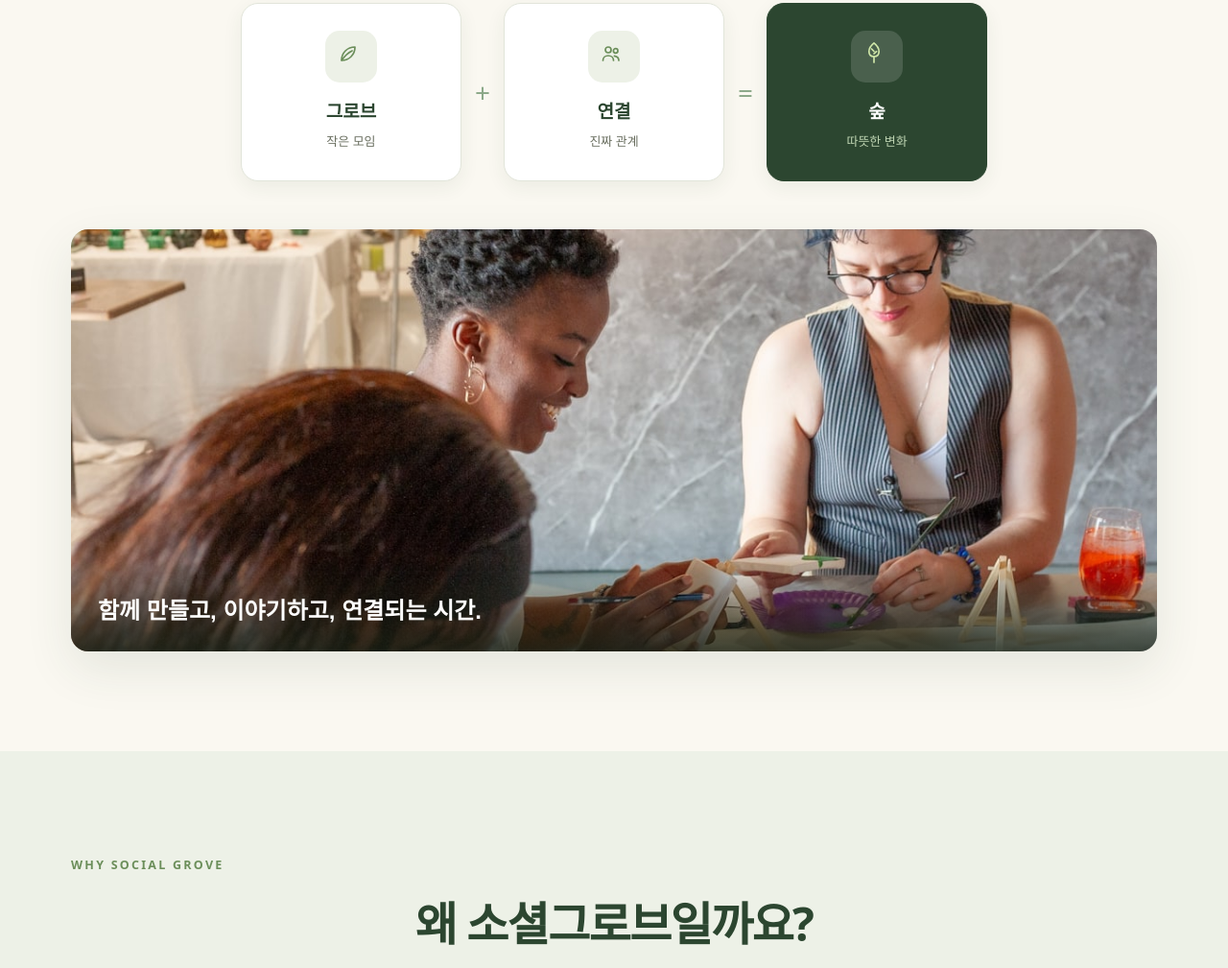
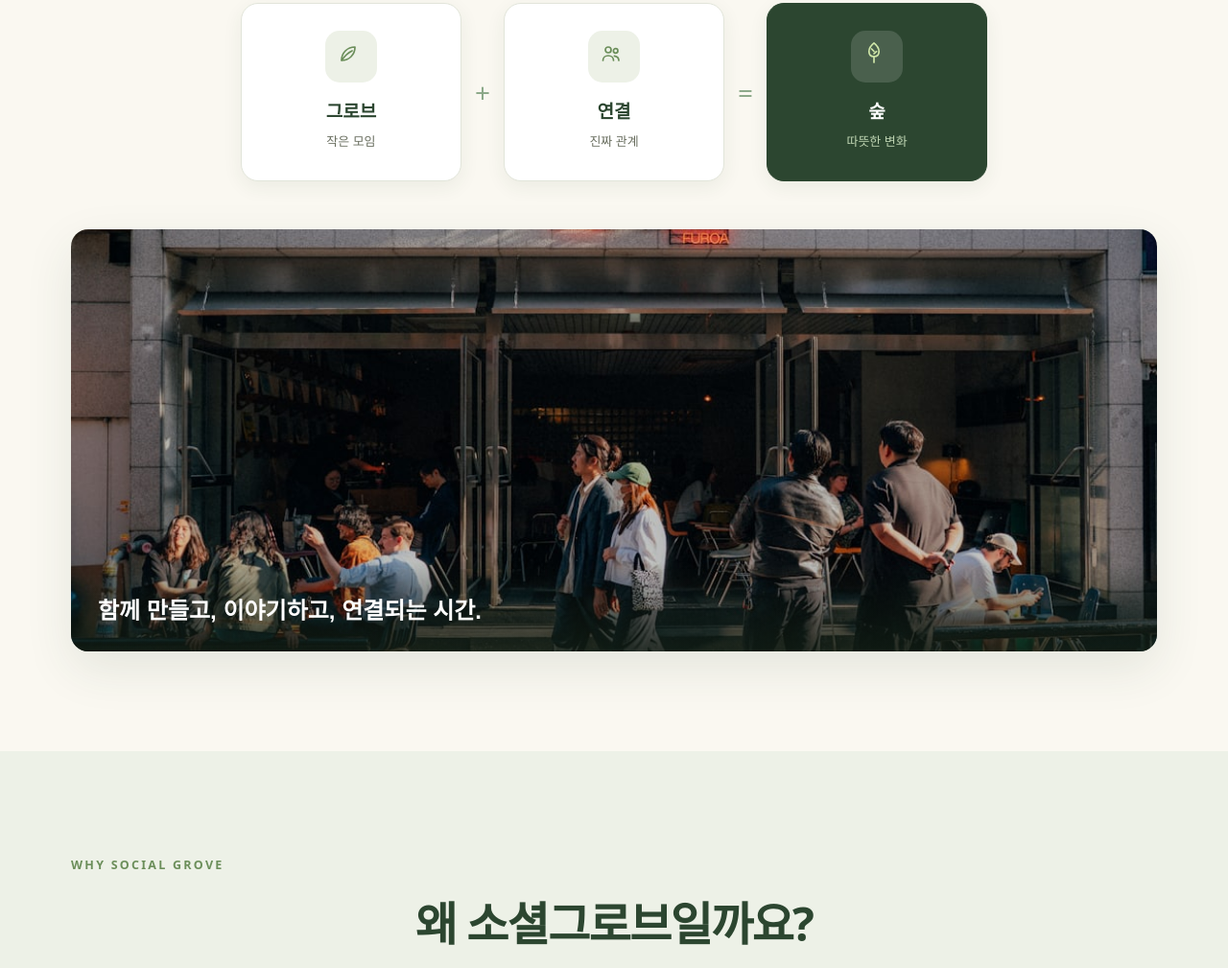
Before and after one commit to newhope12000/social-grove, a plain HTML site: page about.html in a window 1280 px wide. Shown: the part 869-1878 px from the top of the page at 96% size. Drawn offline with Linux system fonts and the light colour scheme; a web font is replaced by a local one.

Commit message:
사람 이미지를 한국/아시아 사진으로 교체 (취향토크·친구·소개·아카이브)
Co-Authored-By: Claude Opus 4.8 (1M context) <noreply@anthropic.com>

```diff
--- a/about.html
+++ b/about.html
@@ -59,7 +59,7 @@
       </div>
 
       <figure class="photo-band">
-        <img src="assets/group-paint.jpg" alt="소셜그로브 멤버들이 함께 손으로 만들며 이야기를 나누는 모습" loading="lazy" />
+        <img src="assets/cafe-kr.jpg" alt="서울의 한 카페 앞에 모여 시간을 보내는 사람들" loading="lazy" />
         <figcaption>함께 만들고, 이야기하고, 연결되는 시간.</figcaption>
       </figure>
     </div>
```
Also changed, not shown: archive.html (+1 -1 lines), assets/cafe-kr.jpg (added), assets/friends.jpg, assets/group-paint.jpg (deleted), assets/party-kr.jpg (added), assets/talk.jpg.
